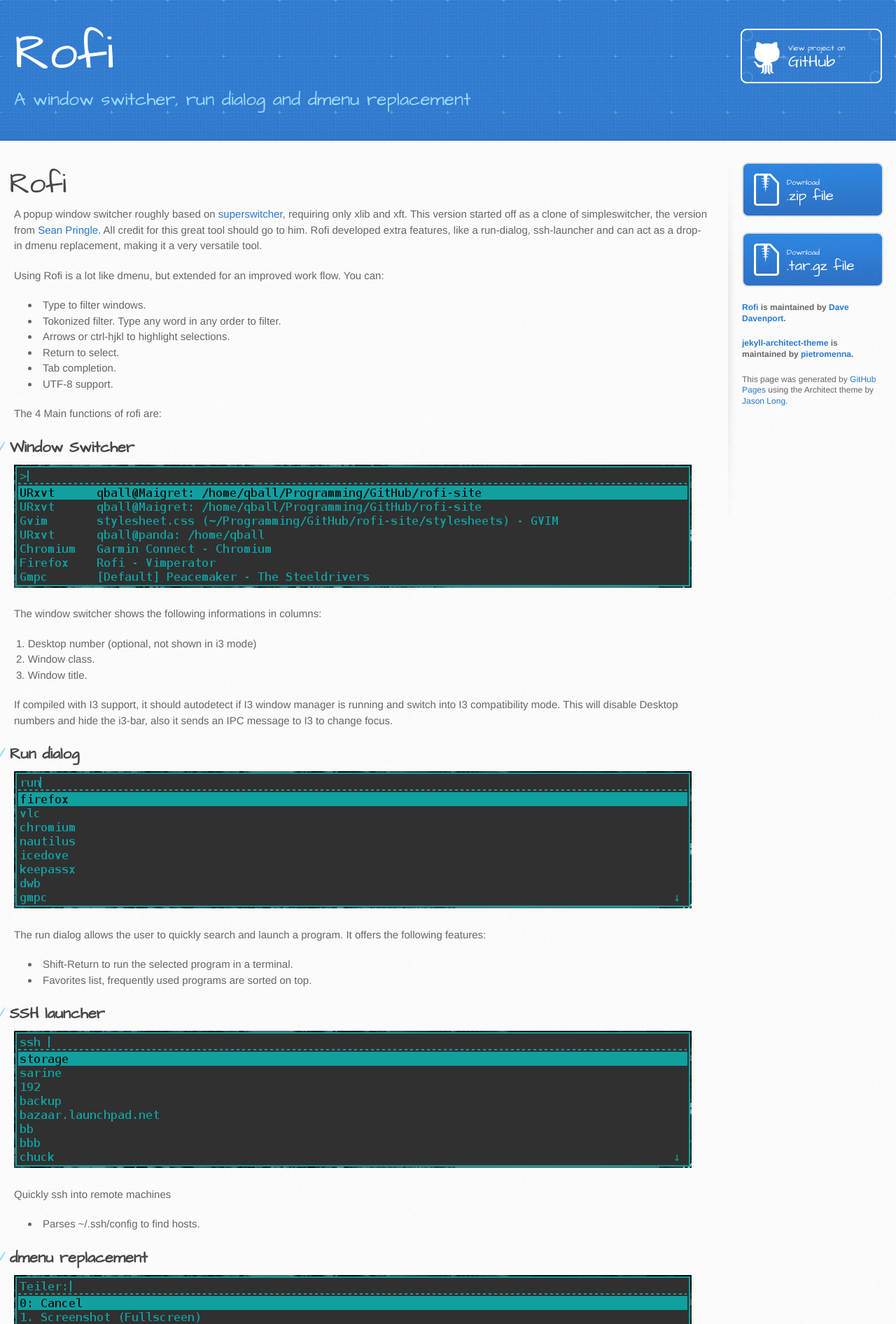
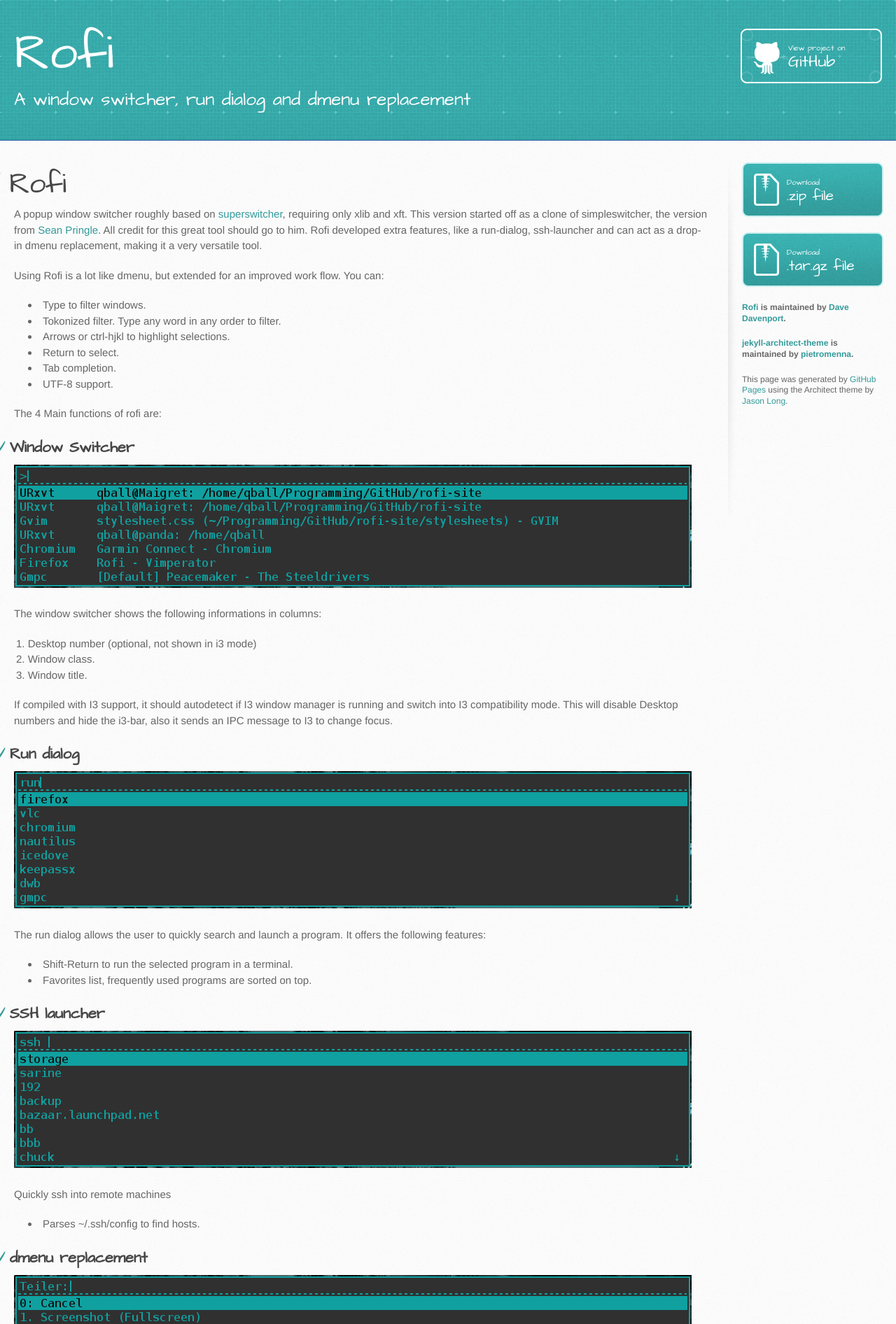
Before and after one commit to davatorium/rofi, a Jekyll site: the page built from index.md, in a window 1280 px wide. Shown: the top 1892 px of the page at 70% size. Built offline with Jekyll 4.4.1, drawn with Linux system fonts in a browser that asks for light colours.

Commit message:
Update colors.

```diff
--- a/stylesheets/stylesheet.css
+++ b/stylesheets/stylesheet.css
@@ -57,10 +57,10 @@ body {
 }
 
 a {
-  color: #2879d0;
+  color: #339a9a;
 }
 a:hover {
-  color: #2268b2;
+  color: #339a9a;
 }
 
 header {
@@ -82,7 +82,7 @@ header h1 {
 
 header h2 {
   font-size: 26px;
-  color: #9ddcff;
+  color: #FFF;
   font-weight: normal;
   line-height: 1.3;
   width: 840px;
@@ -178,7 +178,7 @@ pre {
   border: solid 1px #f2f2f2;
 }
 pre code {
-  color: #2879d0;
+  color: #339a9a;
   background-color: #fff;
   border: none;
   padding: 0;
@@ -197,7 +197,7 @@ hr {
   margin-top: 1em;
   padding-bottom: 1em;
   border: none;
-  background: transparent url('../images/hr.png') 0 0 no-repeat;
+/*  background: transparent url('../images/hr.png') 0 0 no-repeat;*/
 }
 
 table {
@@ -233,7 +233,7 @@ form {
 
 #main-content h1:before {
   content: "/";
-  color: #9ddcff;
+  color: #339a9a;
   padding-right: 0.3em;
   margin-left: -0.9em;
 }
@@ -247,7 +247,7 @@ form {
 }
 #main-content h2:before {
   content: "//";
-  color: #9ddcff;
+  color: #339a9a;
   padding-right: 0.3em;
   margin-left: -1.5em;
 }
@@ -263,7 +263,7 @@ form {
 
 #main-content h3:before {
   content: "///";
-  color: #9ddcff;
+  color: #339a9a;
   padding-right: 0.3em;
   margin-left: -2em;
 }
@@ -277,7 +277,7 @@ form {
 
 h4:before {
   content: "////";
-  color: #9ddcff;
+  color: #339a9a;
   padding-right: 0.3em;
   margin-left: -2.8em;
 }
@@ -289,7 +289,7 @@ h4:before {
 }
 h5:before {
   content: "/////";
-  color: #9ddcff;
+  color: #339a9a;
   padding-right: 0.3em;
   margin-left: -3.2em;
 }
@@ -301,7 +301,7 @@ h5:before {
 }
 h6:before {
   content: "//////";
-  color: #9ddcff;
+  color: #339a9a;
   padding-right: 0.3em;
   margin-left: -3.7em;
 }
@@ -435,7 +435,7 @@ footer a:hover {
     text-align: center;
     font-size: 13px;
     line-height: 1;
-    background-color: #9ddcff;
+    background-color: #339a9a;
     color: #2879d0;
     -moz-border-radius: 5px;
     -webkit-border-radius: 5px;
```
Also changed, not shown: images/download-button.png, images/header-bg.jpg.
